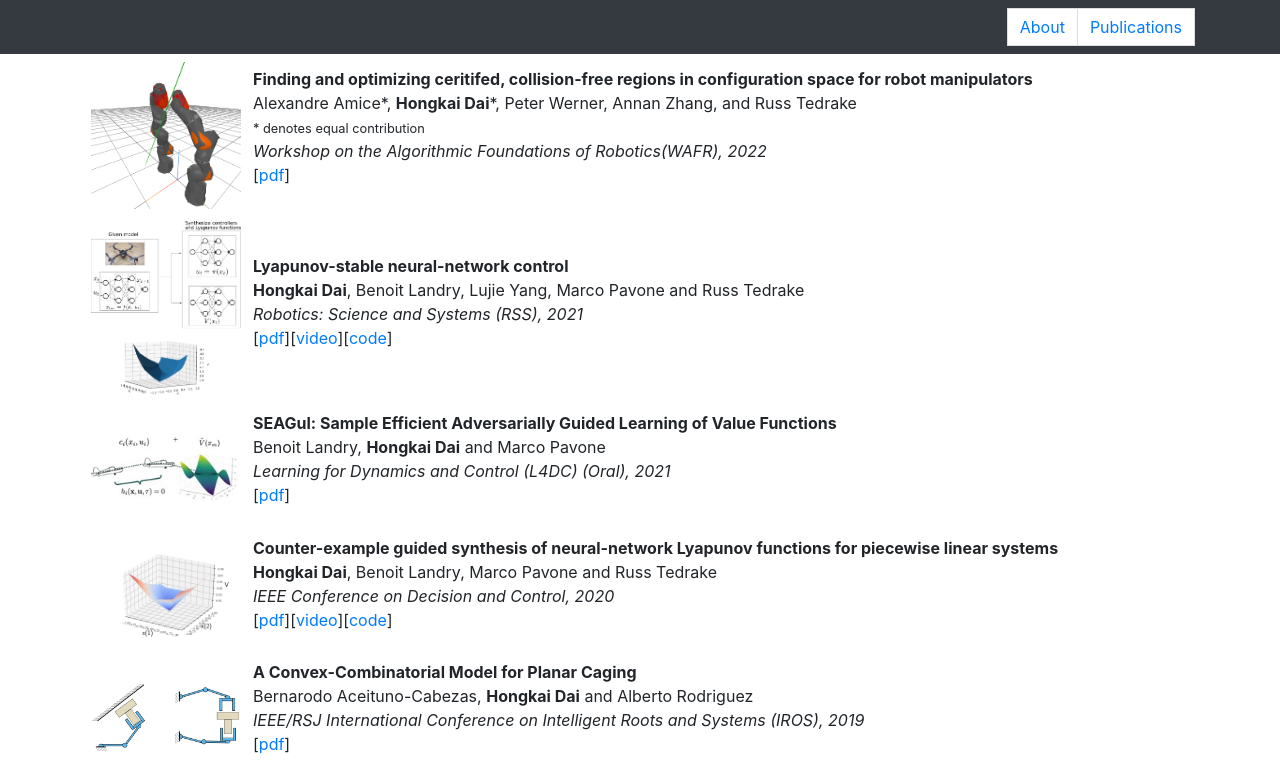
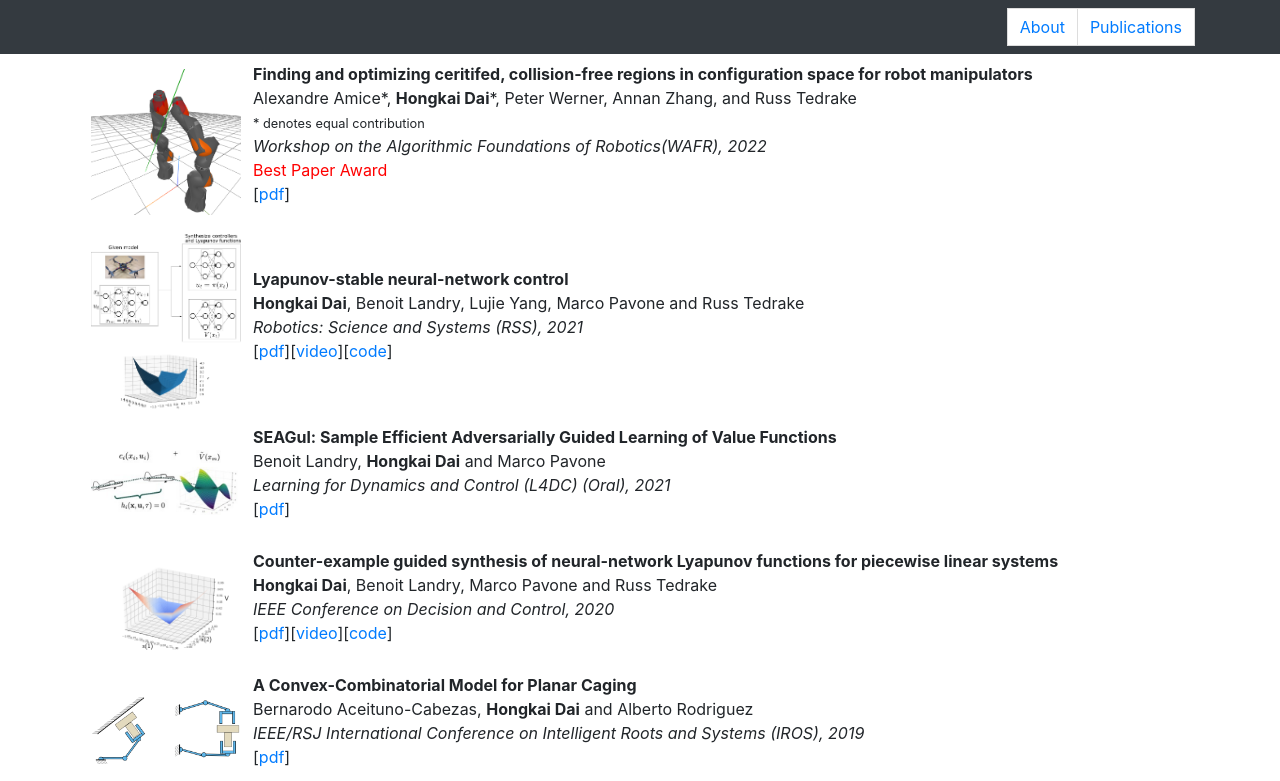
Before and after one commit to hongkai-dai/hongkai-dai.github.io, a plain HTML site: page publications.html in a window 1280 px wide. Shown: the top 781 px of the page. Drawn offline with Linux system fonts and the light colour scheme.

Commit message:
Add best paper award to WAFR.

```diff
--- a/publications.html
+++ b/publications.html
@@ -47,7 +47,7 @@
     <div class="container">
     <div class="publication">
 	    <div> <img alt="project-thumb" src="figures/Amice22_logo.png" style="float:right;width:150px"/></div>
-	    <div><p><strong>Finding and optimizing ceritifed, collision-free regions in configuration space for robot manipulators</strong><br/>Alexandre Amice*, <strong>Hongkai Dai</strong>*, Peter Werner, Annan Zhang, and Russ Tedrake<br/><small>* denotes equal contribution</small><br/><i>Workshop on the Algorithmic Foundations of Robotics(WAFR), 2022</i><br/>[<a href="http://groups.csail.mit.edu/robotics-center/public_papers/Amice22.pdf">pdf</a>]<br/></p></div>
+	    <div><p><strong>Finding and optimizing ceritifed, collision-free regions in configuration space for robot manipulators</strong><br/>Alexandre Amice*, <strong>Hongkai Dai</strong>*, Peter Werner, Annan Zhang, and Russ Tedrake<br/><small>* denotes equal contribution</small><br/><i>Workshop on the Algorithmic Foundations of Robotics(WAFR), 2022</i><br/><font color="red">Best Paper Award</font><br/>[<a href="http://groups.csail.mit.edu/robotics-center/public_papers/Amice22.pdf">pdf</a>]<br/></p></div>
     </div>
     <div class="publication">
 	    <div> <img alt="project-thumb" src="figures/Dai21_logo.png" style="float:right;width:150px"/></div>
```
